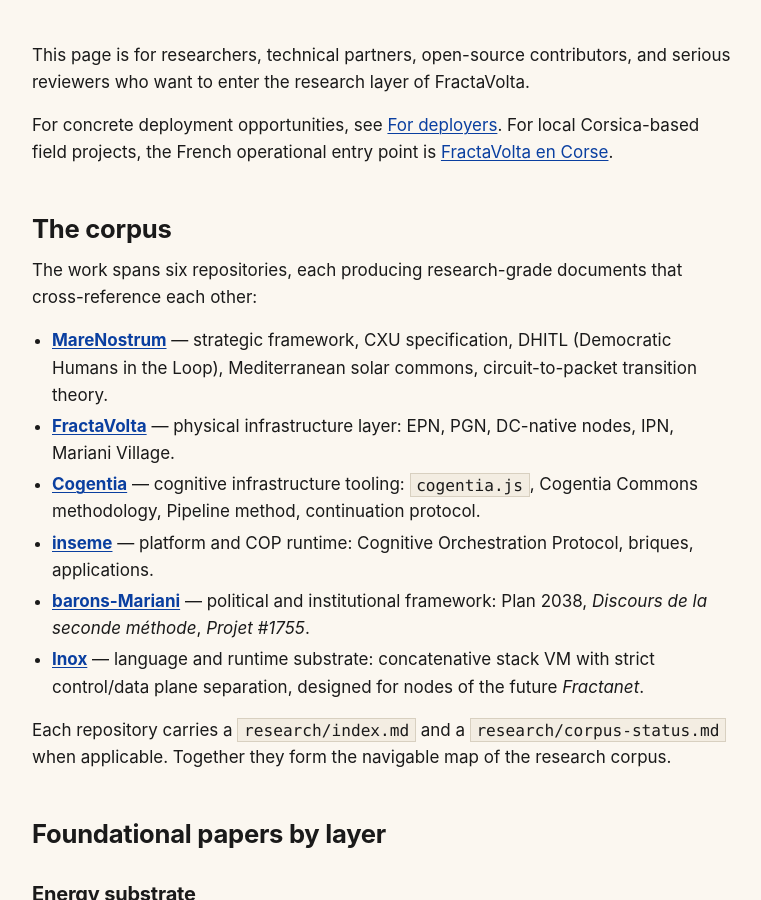
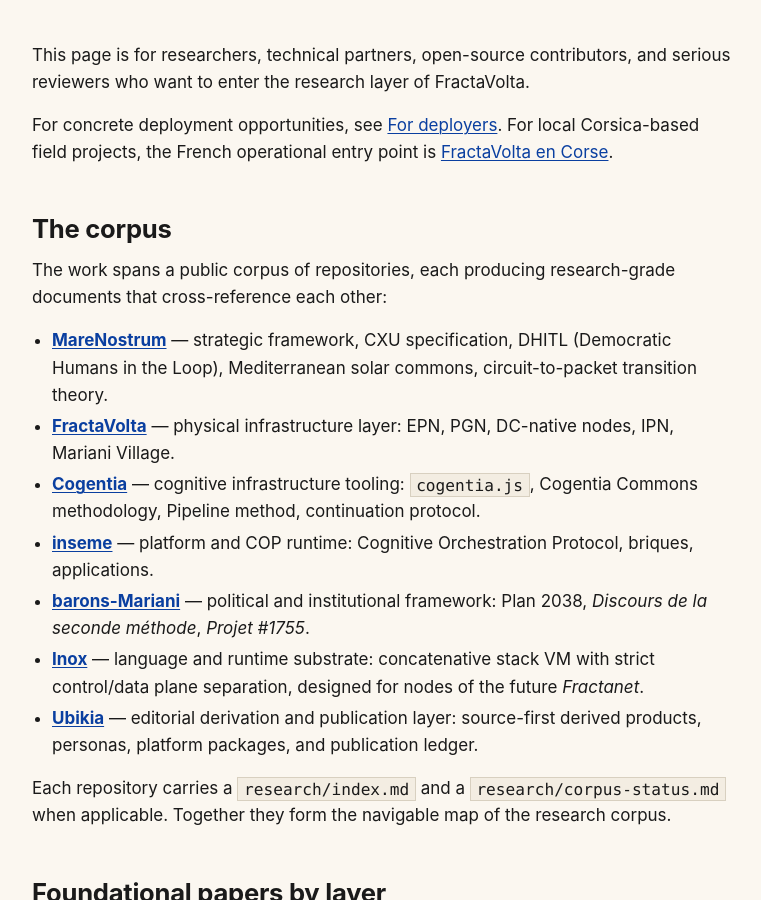
Before and after one commit to JeanHuguesRobert/FractaVolta, a Jekyll site: the page built from docs/for-researchers.md, in a window 1280 px wide and 900 px high, scrolled down 277 px. Shown: the whole window, without its empty margins (56-817 px from the left). Built offline with Jekyll 4.4.1, drawn with Linux system fonts in a browser that asks for light colours.

Commit message:
Update public corpus navigation

```diff
--- a/docs/for-researchers.md
+++ b/docs/for-researchers.md
@@ -15,7 +15,7 @@ For concrete deployment opportunities, see [For deployers](./for-deployers). For
 
 ## The corpus
 
-The work spans six repositories, each producing research-grade documents that cross-reference each other:
+The work spans a public corpus of repositories, each producing research-grade documents that cross-reference each other:
 
 - **[MareNostrum](https://github.com/JeanHuguesRobert/marenostrum)** — strategic framework, CXU specification, DHITL (Democratic Humans in the Loop), Mediterranean solar commons, circuit-to-packet transition theory.
 - **[FractaVolta](https://github.com/JeanHuguesRobert/FractaVolta)** — physical infrastructure layer: EPN, PGN, DC-native nodes, IPN, Mariani Village.
@@ -23,6 +23,7 @@ The work spans six repositories, each producing research-grade documents that cr
 - **[inseme](https://github.com/JeanHuguesRobert/inseme)** — platform and COP runtime: Cognitive Orchestration Protocol, briques, applications.
 - **[barons-Mariani](https://github.com/JeanHuguesRobert/barons-Mariani)** — political and institutional framework: Plan 2038, *Discours de la seconde méthode*, *Projet #1755*.
 - **[Inox](https://github.com/JeanHuguesRobert/Inox)** — language and runtime substrate: concatenative stack VM with strict control/data plane separation, designed for nodes of the future *Fractanet*.
+- **[Ubikia](https://github.com/JeanHuguesRobert/ubikia)** — editorial derivation and publication layer: source-first derived products, personas, platform packages, and publication ledger.
 
 Each repository carries a `research/index.md` and a `research/corpus-status.md` when applicable. Together they form the navigable map of the research corpus.
 
```
Also changed, not shown: research/corpus-status.md (+2 -1 lines), README.md.
